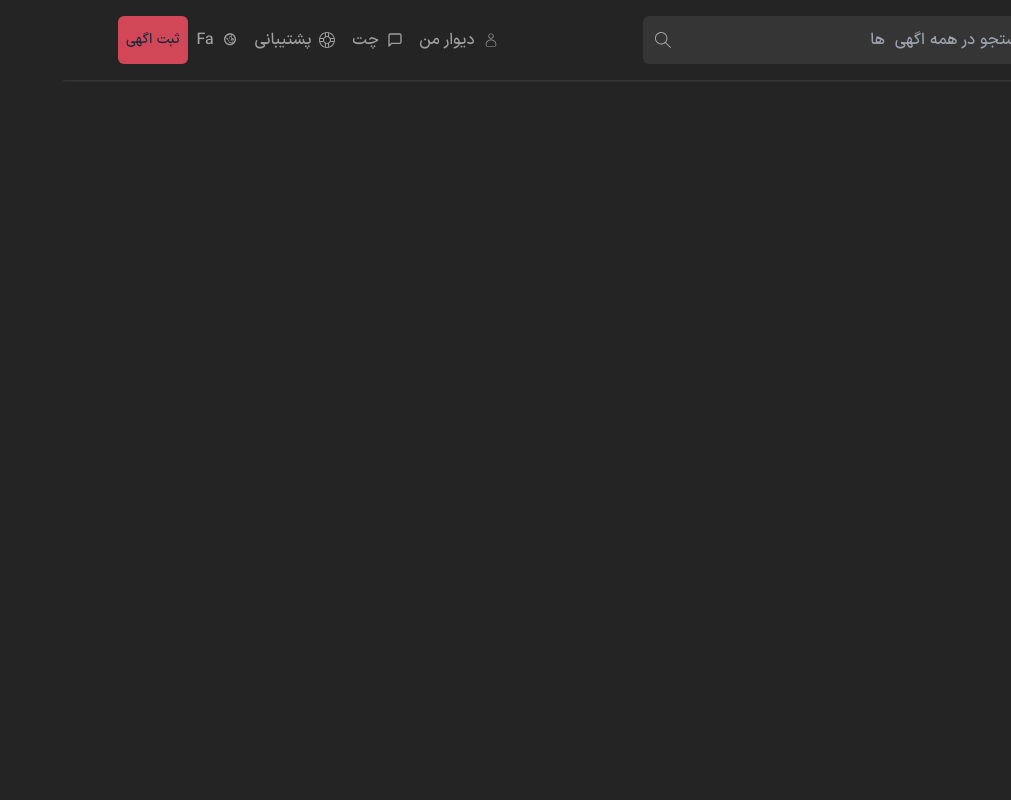
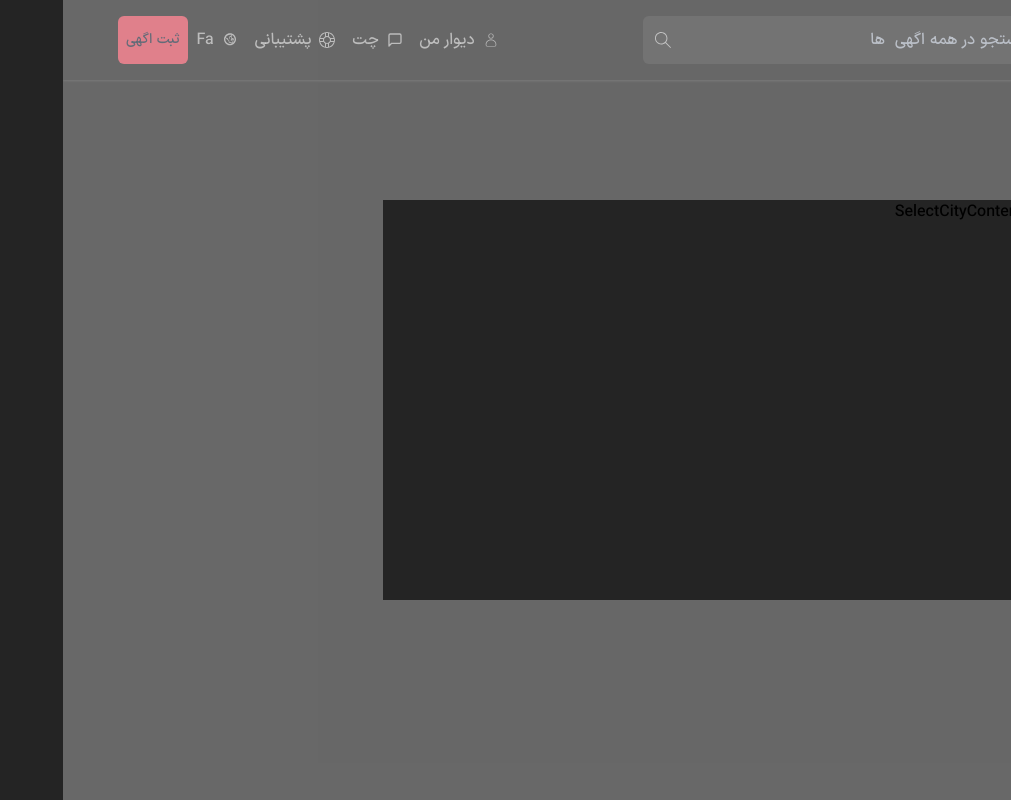
Before and after one commit to hamid-ensafi/divar, a React (Vite) app: page / in a window 1280 px wide. Both pictures are taken after a click on the button "تهران". Shown: the whole page, without its empty margins (269-1280 px from the left). Built offline with nearby package versions, Linux system fonts and the light colour scheme.

Commit message:
optimate wasted renders with children component and make header layout

```diff
--- a/src/App.jsx
+++ b/src/App.jsx
@@ -3,13 +3,14 @@ import { BrowserRouter, Route, Routes } from "react-router-dom";
 import AppLayout from "./ui/AppLayout";
 import { Provider } from "react-redux";
 import store from "../store";
+import Home from "./pages/Home";
 function App() {
   return (
     <Provider store={store}>
       <BrowserRouter>
         <Routes>
           <Route element={<AppLayout></AppLayout>}>
-            <Route path="home" element={<p>home</p>}></Route>
+            <Route index element={<Home></Home>}></Route>
             <Route element="home" index></Route>
             <Route path="about" element={<p>about</p>}></Route>
             <Route path="contact" element={<p>contact</p>}></Route>
--- a/src/features/SelectCity.jsx/SelectCityContent.jsx
+++ b/src/features/SelectCity.jsx/SelectCityContent.jsx
@@ -1,10 +1,11 @@
-import React from 'react'
+import React from "react";
 
 function SelectCityContent() {
-
   return (
-    <div className='w-1/2 bg-darkGray h-1/2 '>SelectCityContent</div>
-  )
+    <div className="h-1/2 w-1/2 animate-opacityAnime bg-darkGray duration-200">
+      SelectCityContent
+    </div>
+  );
 }
 
-export default SelectCityContent
+export default SelectCityContent;
--- /dev/null
+++ b/src/features/SelectCity.jsx/SelectionCity.jsx
@@ -0,0 +1,22 @@
+import React from "react";
+import Button from "../../ui/Button";
+import { CiLocationOn } from "react-icons/ci";
+import { useDispatch } from "react-redux";
+import { openPopup } from "../../slice/popupSlice";
+
+function SelectionCity() {
+  const dispatch = useDispatch();
+  return (
+    <div>
+      <Button
+        onClick={() => dispatch(openPopup("select city"))}
+        type="row"
+        text="تهران "
+      >
+        <CiLocationOn />
+      </Button>
+    </div>
+  );
+}
+
+export default SelectionCity;
--- a/src/index.css
+++ b/src/index.css
@@ -22,5 +22,6 @@
     .no-scrollbar {
         -ms-overflow-style: none;
         scrollbar-width: none;
+
   }
 }
--- a/src/pages/Home.jsx
+++ b/src/pages/Home.jsx
@@ -1,9 +1,13 @@
-import React from 'react'
+import React from "react";
 
 function Home() {
+
+
   return (
-    <div>Home</div>
-  )
+    <h1>
+      home
+    </h1>
+  );
 }
 
-export default Home
+export default Home;
--- a/src/ui/AppLayout.jsx
+++ b/src/ui/AppLayout.jsx
@@ -1,19 +1,16 @@
-import React, { useEffect } from 'react'
-import Header from './Header'
-import { Outlet } from 'react-router-dom'
-import ShowPage from './ShowPage'
-import SelectCityContent from '../features/SelectCity.jsx/SelectCityContent'
+import Header from "./Header";
+import { Outlet } from "react-router-dom";
+import ShowPage from "./ShowPage";
 function AppLayout() {
-
   return (
     <>
       <Header></Header>
       <main>
         <Outlet></Outlet>
       </main>
-          <ShowPage><SelectCityContent></SelectCityContent></ShowPage>
+      <ShowPage></ShowPage>
     </>
-  )
+  );
 }
 
-export default AppLayout
+export default AppLayout;
--- a/src/ui/Header.jsx
+++ b/src/ui/Header.jsx
@@ -5,21 +5,19 @@ import Button from "./Button";
 import Category from "../features/categury/Category";
 import MenuButton from "./MenuButton";
 import Logo from "./Logo";
-function Header() {
+import { useDispatch, useSelector } from "react-redux";
+import { getOpen, openPopup } from "../slice/popupSlice";
+import SelectionCity from "../features/SelectCity.jsx/SelectionCity";
+function HeaderLayout() {
+  const { target } = useSelector(getOpen);
   return (
-    <header className="flex justify-center py-4 text-lightGray shadow-Prime ">
+    <Header type={target === "select city"}>
       <div className="w-full 2xl:container">
         <div className="flex justify-center">
           <nav className="relative flex w-11/12">
             <div className="flex w-2/3 items-center gap-2">
               <Logo></Logo>
-
-              <div>
-                <Button type="row" text="تهران ">
-                  <CiLocationOn />
-                </Button>
-              </div>
-
+              <SelectionCity></SelectionCity>
               <div className="flex w-8/12 items-center justify-evenly">
                 <Category></Category>
                 <Search></Search>
@@ -29,8 +27,20 @@ function Header() {
           </nav>
         </div>
       </div>
+    </Header>
+  );
+}
+function Header({ type, children }) {
+  return (
+    <header
+      className={
+        type
+          ? "flex justify-center py-4 text-lightGray shadow-Prime z-0"
+          : "flex justify-center py-4 text-lightGray shadow-Prime z-10"
+      }
+    >
+      {children}
     </header>
   );
 }
-
-export default Header;
+export default HeaderLayout;
--- a/src/ui/ShowPage.jsx
+++ b/src/ui/ShowPage.jsx
@@ -1,24 +1,25 @@
 import React, { useEffect } from "react";
 import { useDispatch, useSelector } from "react-redux";
 import { closePopup, getOpen } from "../slice/popupSlice";
+import SelectCityContent from "../features/SelectCity.jsx/SelectCityContent";
 
-function ShowPage({ children }) {
-  const { isOpen } = useSelector(getOpen);
+function ShowPage() {
+  const { isOpen, target } = useSelector(getOpen);
+  const body = document.body;
   useEffect(() => {
-    document.body.style.overflow = "hidden";
-    return () => {
-      document.body.style.overflow = "auto";
-    };
-  }, []);
+    body.style.overflow = "auto"
 
+    return () =>body.style.overflow = "hidden";
+  }, [body]);
+  console.log('hamid')
   const dispatch = useDispatch();
   if (isOpen) {
     return (
       <div
         onClick={() => dispatch(closePopup())}
-        className="absolute left-0 top-[80px] flex h-[100vh] w-full animate-opacityAnime items-center justify-center bg-gray_100"
+        className="fixed left-0 top-0 flex h-[100vh] w-full animate-opacityAnime items-center justify-center bg-gray_100"
       >
-        {children}
+        {target === "select city" && <SelectCityContent></SelectCityContent>}
       </div>
     );
   }
```
Lines whose indentation alone changed are shown as unchanged.
